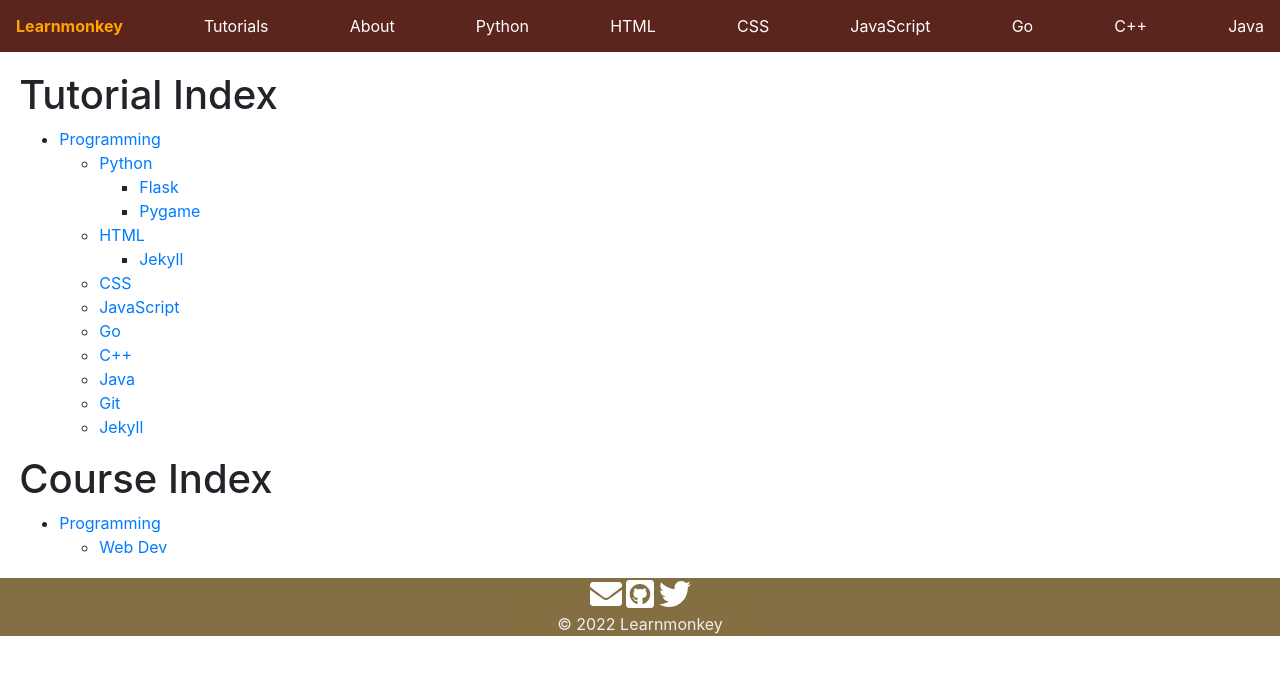
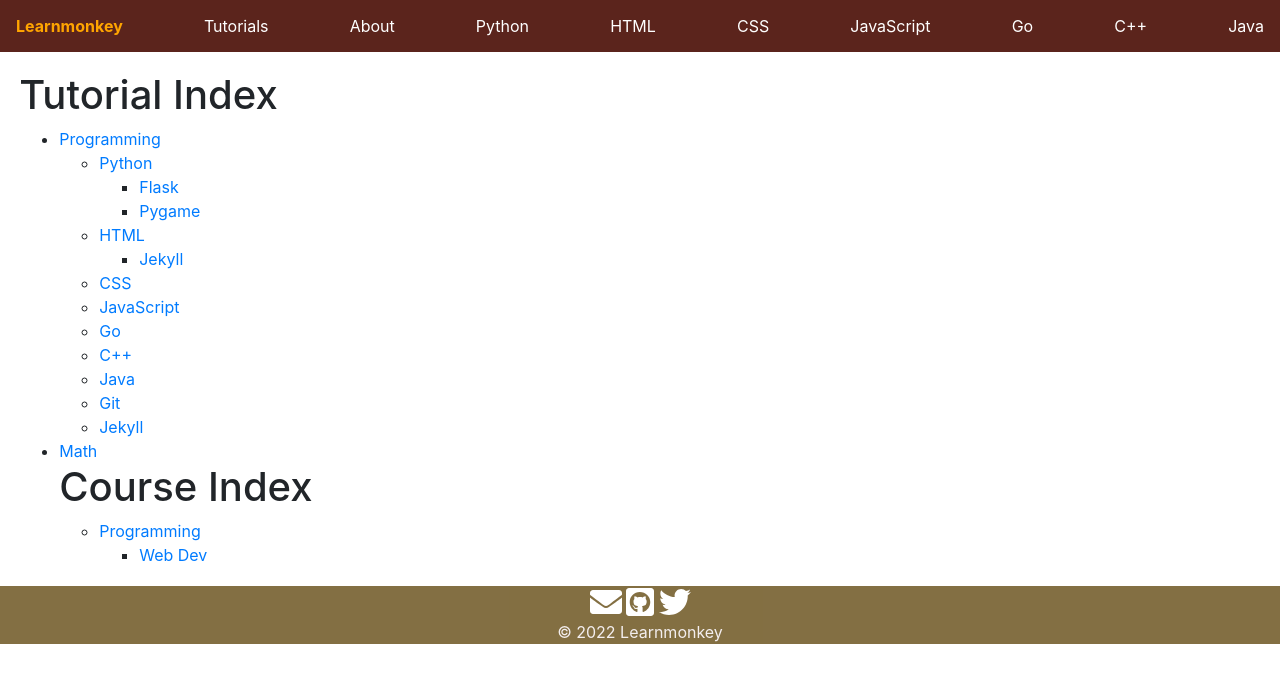
Before and after one commit to learnmonkey/learnmonkey.github.io, a Jekyll site: the page built from tutorial-index.html, in a window 1280 px wide. Shown: the top 683 px of the page. Built offline with Jekyll 4.4.1, drawn with Linux system fonts in a browser that asks for light colours.

Commit message:
add math to tutorials

```diff
--- a/tutorial-index.html
+++ b/tutorial-index.html
@@ -28,7 +28,8 @@ layout: default
             <li><a href="/programming/jekyll/">Jekyll</a></li>
         </ul>
     </li>
-</ul>
+    <li><a href="/math/">Math</a>
+    </li>
 
 <h1>Course Index</h1>
 <ul>
```
